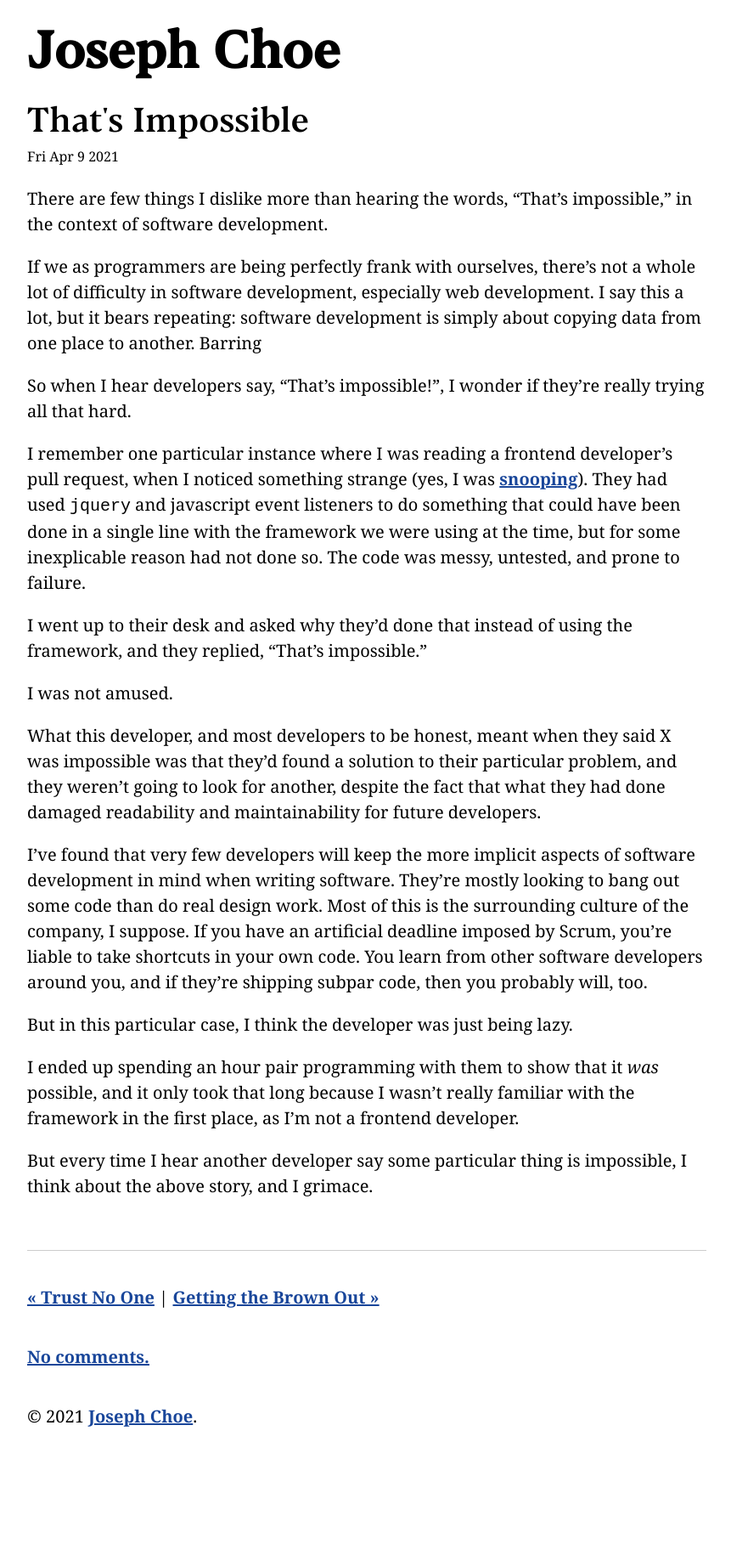
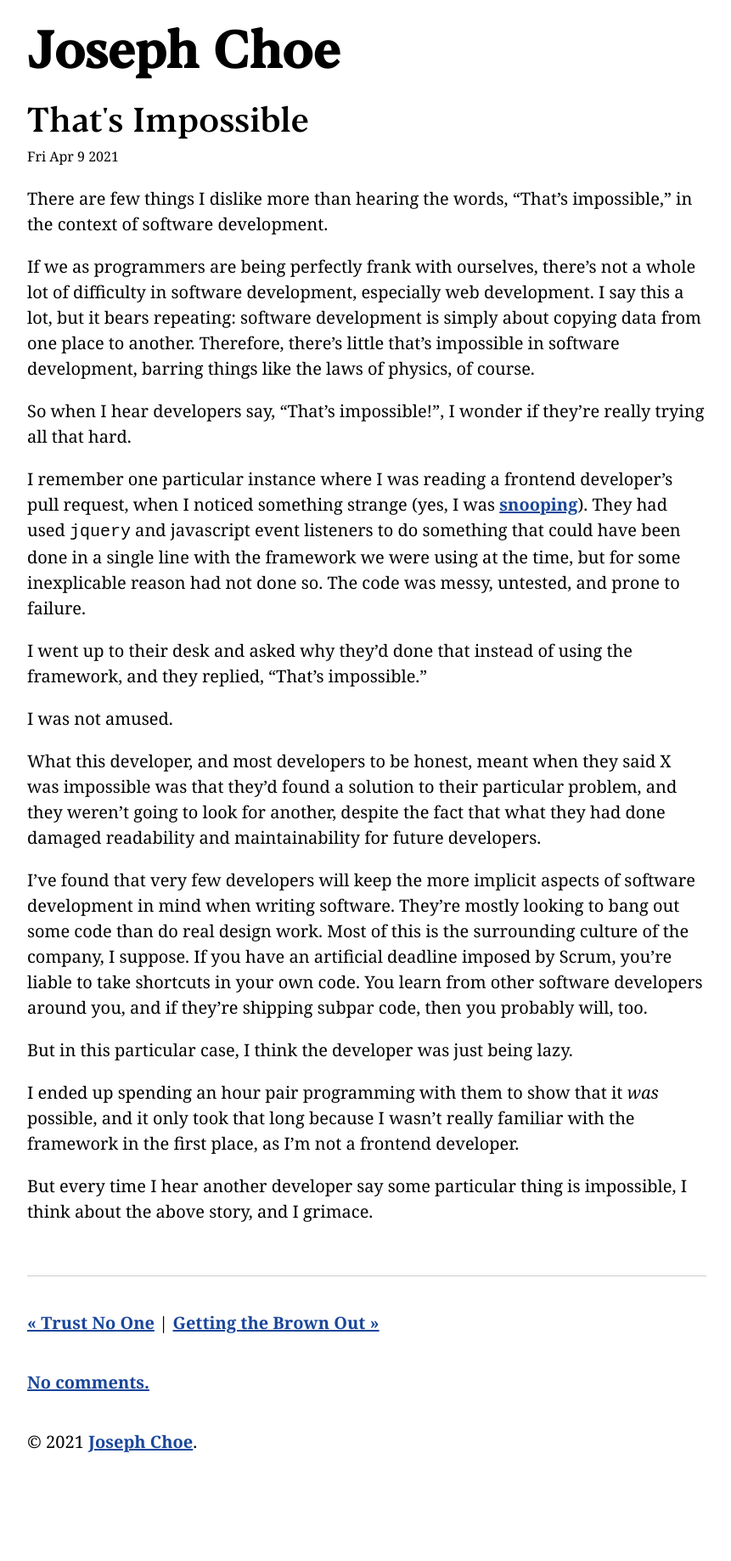
Before and after one commit to josephchoe/josephchoe.com, a Jekyll site: the page built from _app/_posts/2021-04-09-impossible.md, in a window 1280 px wide. Shown: the whole page at 85% size, without its empty margins (208-1069 px from the left). Built offline with Jekyll 4.4.1, drawn with Linux system fonts in a browser that asks for light colours; before the commit the page ends 1807 px from its top, so only the background shows below that.

Commit message:
That's Impossible typo corrected

```diff
--- a/_app/_posts/2021-04-09-impossible.md
+++ b/_app/_posts/2021-04-09-impossible.md
@@ -6,7 +6,7 @@ author: joseph
 
 There are few things I dislike more than hearing the words, "That's impossible," in the context of software development.
 
-If we as programmers are being perfectly frank with ourselves, there's not a whole lot of difficulty in software development, especially web development. I say this a lot, but it bears repeating: software development is simply about copying data from one place to another. Barring
+If we as programmers are being perfectly frank with ourselves, there's not a whole lot of difficulty in software development, especially web development. I say this a lot, but it bears repeating: software development is simply about copying data from one place to another. Therefore, there's little that's impossible in software development, barring things like the laws of physics, of course.
 
 So when I hear developers say, "That's impossible!", I wonder if they're really trying all that hard.
 
```
